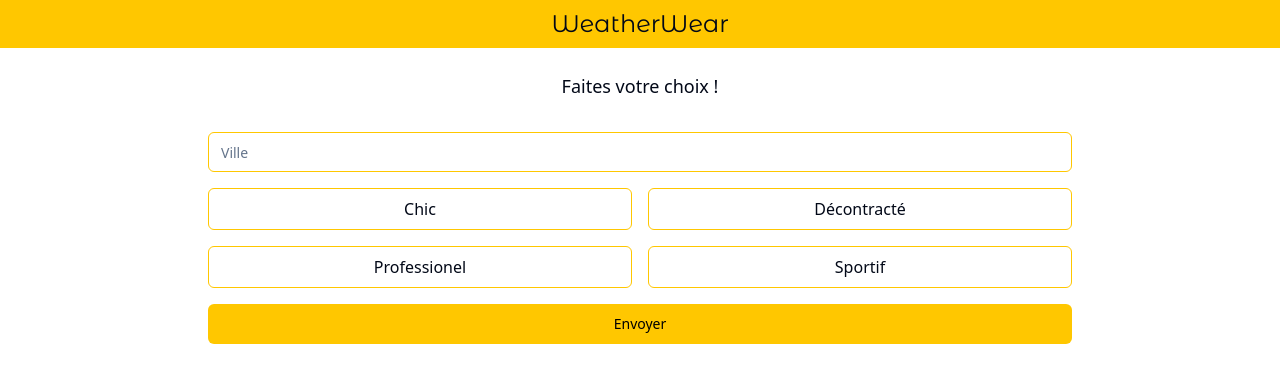
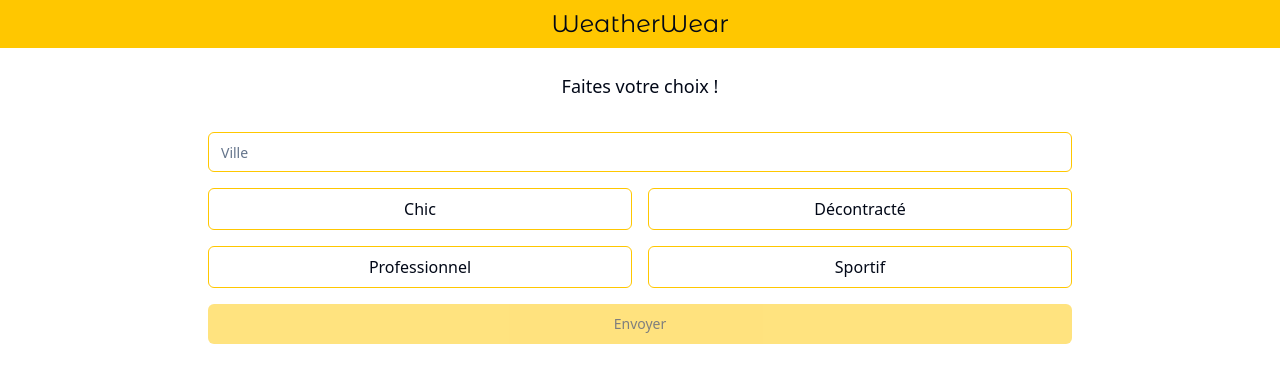
Before and after one commit to JeanneGrenet/synergie4d, a Next.js app in the folder synergie4d-front/: page / in a window 1280 px wide. Shown: the top 382 px of the page. Built offline with nearby package versions, Linux system fonts and the light colour scheme.

Commit message:
catch error

```diff
--- a/synergie4d-front/app/Outfits.tsx
+++ b/synergie4d-front/app/Outfits.tsx
@@ -9,11 +9,12 @@ import {
   CardFooter,
   CardHeader,
 } from "@/components/ui/card";
+import { capitalizeFirstLetter } from "@/utils/stringUtils";
 
 export type OutfitsProps = {
   id: Key,
   description:string,
-  style: string,
+  styles: Array<string>,
   weather: string,
   slug: string,
 };
@@ -22,51 +23,29 @@ export default function Outfits() {
   const styles = [
     { id: "Chic", value: "Chic" },
     { id: "Relaxed", value: "Décontracté" },
-    { id: "Professional", value: "Professionel" },
+    { id: "Professional", value: "Professionnel" },
     { id: "Sporty", value: "Sportif" },
   ];
   const [selectedStyle, setSelectedStyle] = useState<string>();
   const [city, setCity] = useState("");
+  const [currentCity, setCurrentCity] = useState("");
+
   const [outfits, setOutfits] = useState<Array<OutfitsProps>>();
+  const [errorMessage, setErrorMessage] = useState('');
 
   const handleSubmit = async (e: FormEvent) => {
+    setCurrentCity(capitalizeFirstLetter(city))
+    setOutfits(undefined)
+    setErrorMessage('')
     e.preventDefault();
+    try{
+      const response = await fetch(`https://localhost:7247/api/Outfits/GetWithParameters/${currentCity}/${selectedStyle}`);
+      setOutfits(await response.json());
+    }catch (err) {
+      setErrorMessage('Cette ville n\'est pas valide, veuillez réessayer');
+    }
 
-    // const response = await fetch("http://172.23.144.1:5000/api/", {
-    //   method: "POST",
-    //   headers: {
-    //     "Content-Type": "application/json",
-    //   },
-    //   body: JSON.stringify({ city, selectedStyle }),
-    // });
-
-    // const data = await response.json();
-    // console.log(data);
-
-    fetchOutfits();
   };
-
-  async function fetchOutfits() {
-    const response = await fetch("https://localhost:7247/api/outfits/GetAll");
-    console.log(response);
-    setOutfits(await response.json());
-    console.log(outfits);
-  }
-
-  //   const outfits = [
-  //     {
-  //       id: 1,
-  //       name: "Tenue 1",
-  //       styles: ["Sportif", "Décontracté"],
-  //       slug: "tenue-1",
-  //     },
-  //     {
-  //       id: 2,
-  //       name: "Tenue 2",
-  //       styles: ["Professionnel", "Chic"],
-  //       slug: "tenue-2",
-  //     },
-  //   ];
 
   return (
     <div className="py-6 px-4 mx-auto max-w-4xl flex flex-col gap-4">
@@ -79,6 +58,7 @@ export default function Outfits() {
             value={city}
             onChange={(e) => setCity(e.target.value)}
             className="border border-primary"
+            required
           />
           <div className="grid grid-cols-2 gap-4">
             {styles.map((style) => (
@@ -105,15 +85,21 @@ export default function Outfits() {
               </div>
             ))}
           </div>
-          <Button type="submit" className="text-black">
-            Envoyer
-          </Button>
+          {selectedStyle && city
+            ? <Button type="submit" className="text-black">
+                Envoyer
+              </Button>
+            : <Button disabled className="text-black">
+                Envoyer
+              </Button>
+          }
         </div>
       </form>
+      {errorMessage && <p>{errorMessage}</p>}
       {!!outfits && (
         <div className="flex flex-col gap-4">
           <p className="text-lg ">
-            Selon la météo à <strong>{city}</strong> nous vous proposons les
+            Selon la météo à <strong>{currentCity}</strong> nous vous proposons les
             tenues suivantes :
           </p>
 
@@ -122,14 +108,11 @@ export default function Outfits() {
               <CardHeader>{outfit.description}</CardHeader>
               <CardContent>Image de la tenue</CardContent>
               <CardFooter className="flex gap-2">
-                {/* {outfit.styles.map((style) => (
+                {outfit.styles.map((style) => (
                   <Badge className="text-black" key={style}>
                     {style}
                   </Badge>
-                ))} */}
-                  <Badge className="text-black">
-                    {outfit.style}
-                  </Badge>
+                ))}
               </CardFooter>
             </Card>
           ))}
--- /dev/null
+++ b/synergie4d-front/utils/stringUtils.ts
@@ -0,0 +1,4 @@
+export function capitalizeFirstLetter(string : string) {
+    if (!string) return '';
+    return string.charAt(0).toUpperCase() + string.slice(1);
+  }
```
